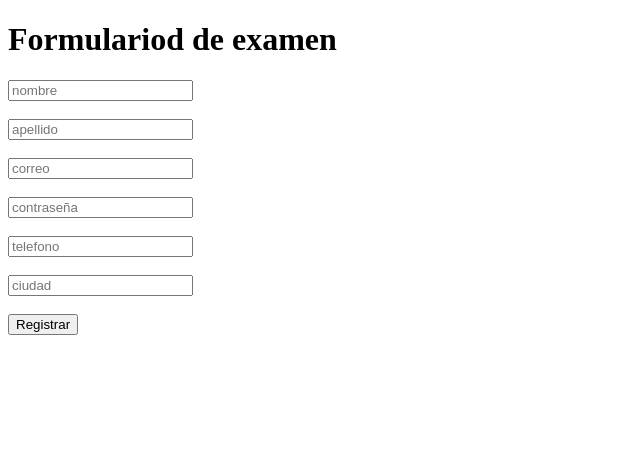
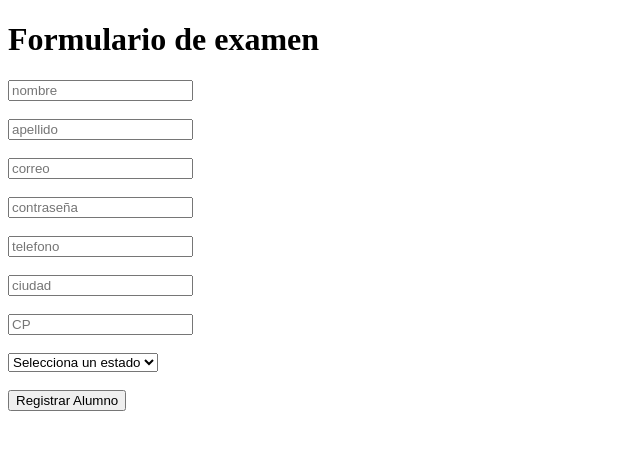
Before and after one commit to GoldAndriuks/examen, a Flask app: page / in a window 1280 px wide. Shown: the top 450 px of the page, without its empty margins (0-640 px from the left). Run offline with Flask 3, Linux system fonts and the light colour scheme.

Commit message:
opcion select

```diff
--- a/app.py
+++ b/app.py
@@ -8,24 +8,24 @@ app = Flask(__name__)
 def formulario():
     if request.method == 'POST':
         nombre = request.form['nombre']
-        apellido =request.form['apellido']
+        apellido = request.form['apellido']
+        correo = request.form['correo']
         contraseña = request.form['contraseña']
         telefono = request.form['telefono']
         ciudad = request.form['ciudad']
-
+        CP = request.form['CP']
+        estado = request.form['estado']
 
         es_nuevo = not os.path.exists('resultados.csv') or os.stat('resultados.csv').st_size == 0
-
 
         with open('resultados.csv', mode='a', newline='', encoding='utf-8') as archivo:
             escritor = csv.writer(archivo)
             if es_nuevo:
-                escritor.writerow(['Nombre', 'Contraseña', 'Teléfono', 'Escuela'])
-            escritor.writerow([nombre, contraseña, telefono, ciudad , apellido])
+                escritor.writerow(['Nombre', 'Apellido', 'Correo', 'Contraseña', 'Teléfono', 'Ciudad', 'CP', 'Estado'])
+            escritor.writerow([nombre, apellido, correo, contraseña, telefono, ciudad, CP, estado])
 
         return f"""
         <h2>¡Registro exitoso!</h2>
-
         <a href="/">Volver</a>
         """
 
--- a/templates/index.html
+++ b/templates/index.html
@@ -3,19 +3,30 @@
 <head>
     <meta charset="UTF-8">
     <meta name="viewport" content="width=device-width, initial-scale=1.0">
-    <link rel="stylesheet" href="{{url_for('static',filename='style.css')}}">
+    <link rel="stylesheet" href="{{ url_for('static', filename='style.css') }}">
     <title>Formulario de examen</title>
 </head>
 <body>
-    <H1>Formulariod de examen</H1>
+    <h1>Formulario de examen</h1>
     <form action="/" method="post">
-        <input class="control" type="text" name="nombre" id="nombre" placeholder="nombre"><br><br>
-        <input class="control" type="text" name="apellido" id="apellido" placeholder="apellido"><br><br>
-        <input class="control" type="text" name="correo" id="correo" placeholder="correo"><br><br>
-        <input class="control"type="password" name="contraseña" id="contraseña" placeholder="contraseña"><br><br>
-        <input class="control"type="number" name="telefono" id="telefono" placeholder="telefono"><br><br>
-        <input class="control"type="text" name="ciudad" id="ciudad" placeholder="ciudad"><br><br>
-        <input class="boton"type="submit" value="Registrar">
+        <input class="control" type="text" name="nombre" placeholder="nombre" required><br><br>
+        <input class="control" type="text" name="apellido" placeholder="apellido" required><br><br>
+        <input class="control" type="text" name="correo" placeholder="correo" required><br><br>
+        <input class="control" type="password" name="contraseña" placeholder="contraseña" required><br><br>
+        <input class="control" type="number" name="telefono" placeholder="telefono" required><br><br>
+        <input class="control" type="text" name="ciudad" placeholder="ciudad" required><br><br>
+        <input class="control" type="number" name="CP" placeholder="CP" required><br><br>
+
+        <select class="control" name="estado" required>
+            <option value="">Selecciona un estado</option>
+            <option value="CDMX">CDMX</option>
+            <option value="EdoMex">Estado de México</option>
+            <option value="Jalisco">Jalisco</option>
+            <option value="Nuevo León">Nuevo León</option>
+            <option value="Otro">Otro</option>
+        </select><br><br>
+
+        <input class="boton" type="submit" value="Registrar Alumno">
     </form>
 </body>
 </html>
```
